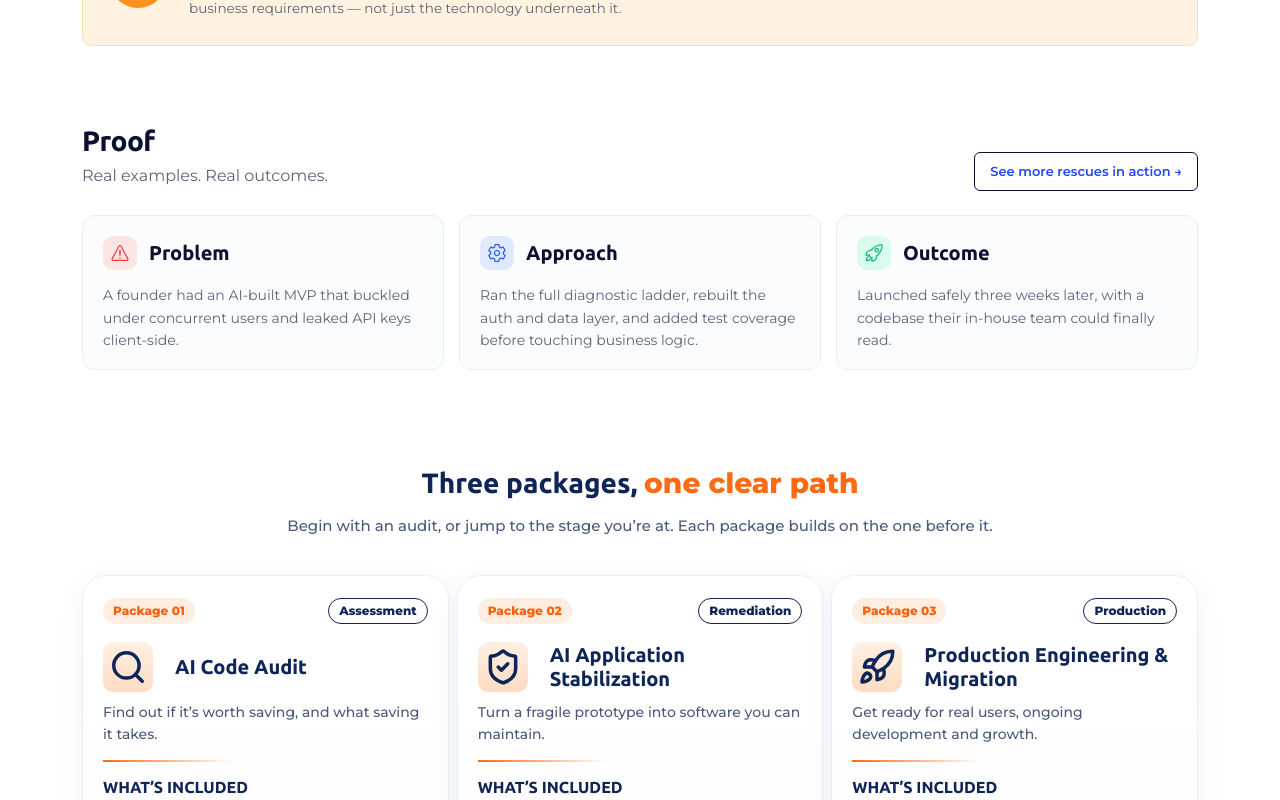
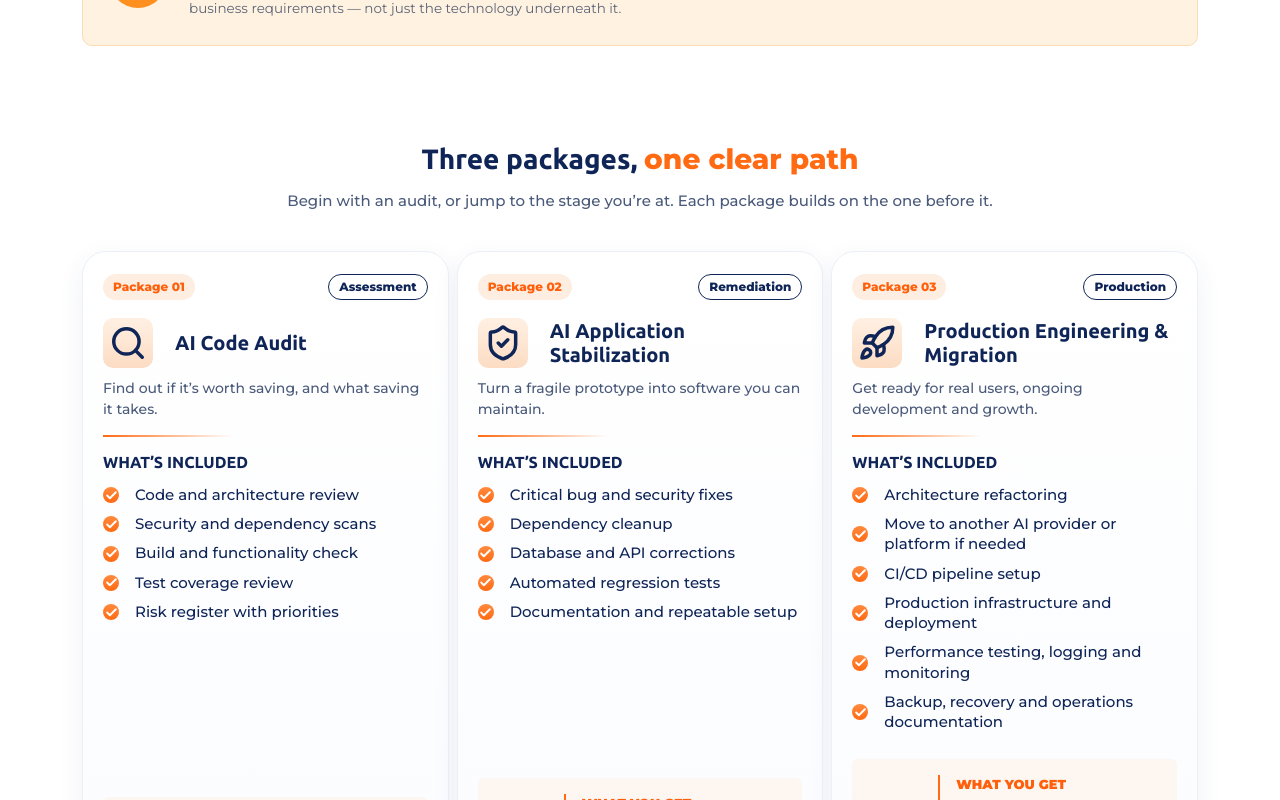
Before and after one commit to paraslatawa13/perfectweb-live, a React (Vite) app: page /aicoderescue in a window 1280 px wide. Shown: the part 2580-3380 px from the top of the page. Built offline with nearby package versions, Linux system fonts and the light colour scheme.

Commit message:
updated Ai page

```diff
--- a/src/pages/AICodeRescue.jsx
+++ b/src/pages/AICodeRescue.jsx
@@ -32,14 +32,8 @@ export default function Work() {
         </section>
       </LazySection>
 
-      <LazySection>
-         <section className="Proof-Section padd p-0">
-            <ProofSection />
-        </section>
-      </LazySection>
-
        <LazySection>
-         <section className="Packages-Section padd">
+         <section className="Packages-Section padd pt-0">
           <Packages />
         </section>
       </LazySection>
```
